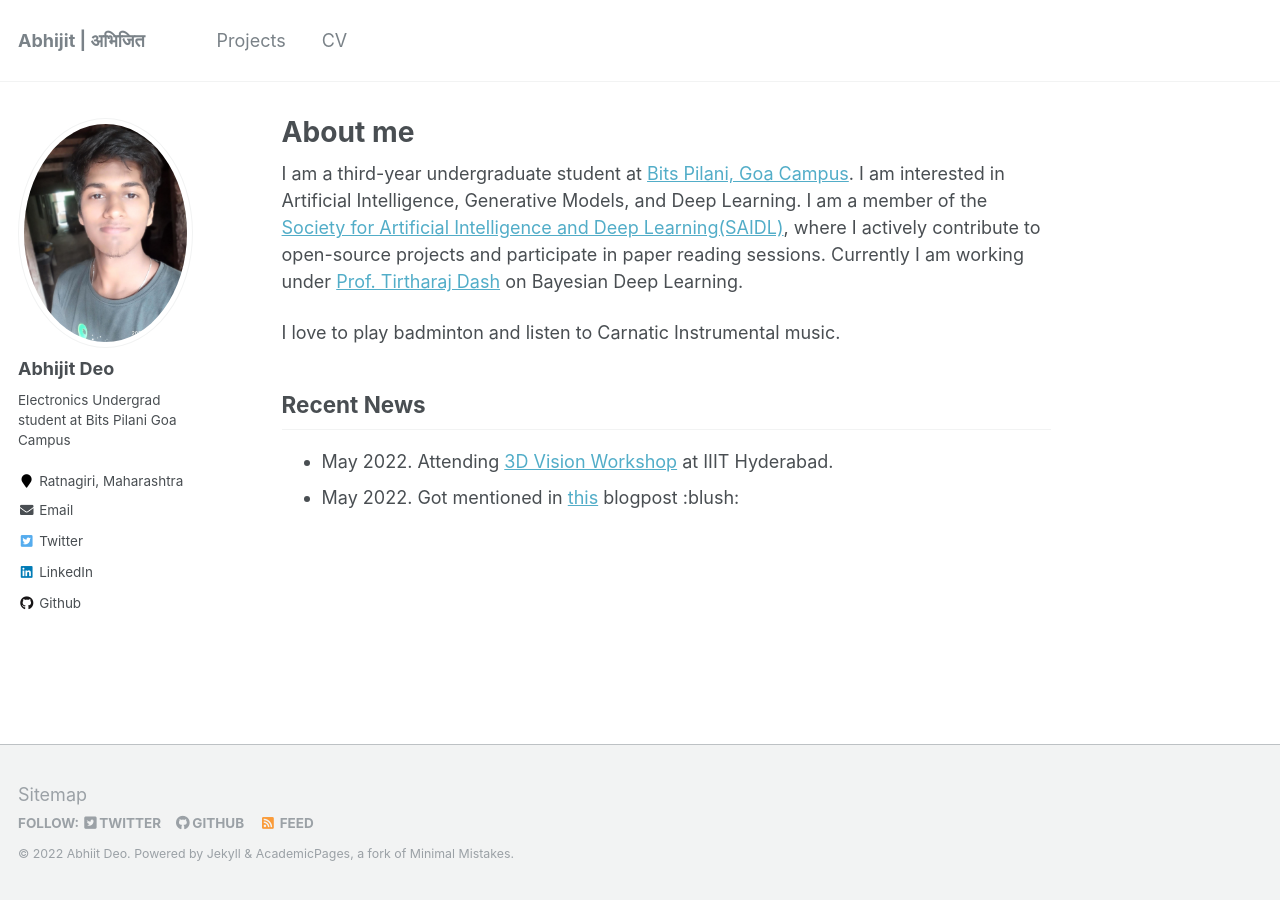
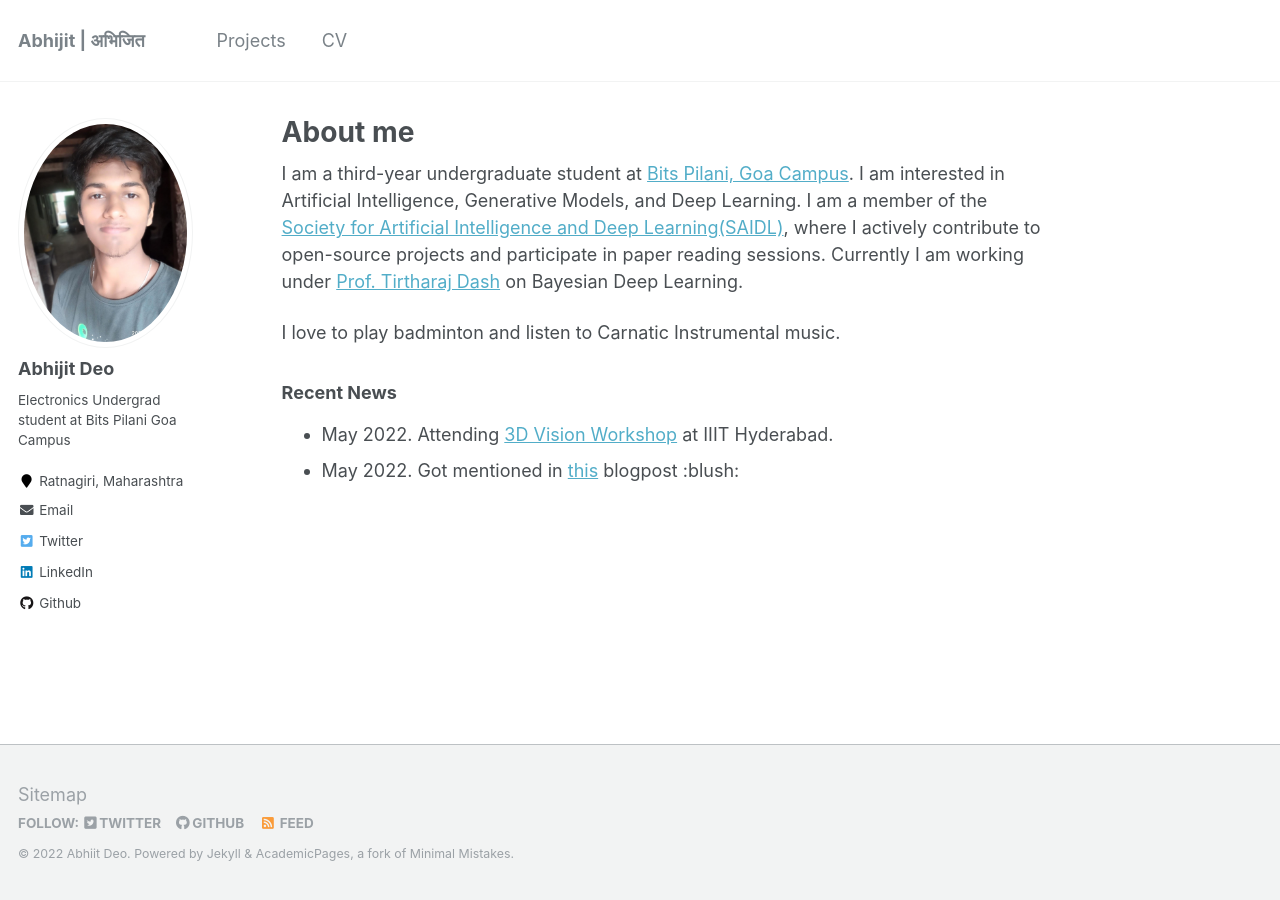
Before and after one commit to abhi-glitchhg/abhi-glitchhg.github.io, a Jekyll site: the page built from _pages/about.md, in a window 1280 px wide. Built offline with Jekyll 4.4.1, drawn with Linux system fonts in a browser that asks for light colours.

```diff
--- a/_pages/about.md
+++ b/_pages/about.md
@@ -20,7 +20,7 @@ I love to play badminton and listen to Carnatic Instrumental music.
 
 
 
-## Recent News
+### Recent News
 
 * May 2022. Attending [3D Vision Workshop](http://cvit.iiit.ac.in/workshops/3dvision/) at IIIT Hyderabad.
 * May 2022. Got mentioned in [this](https://blog.datumbox.com/the-journey-of-modernizing-torchvision-memoirs-of-a-torchvision-developer-3/) blogpost   :blush:
```
